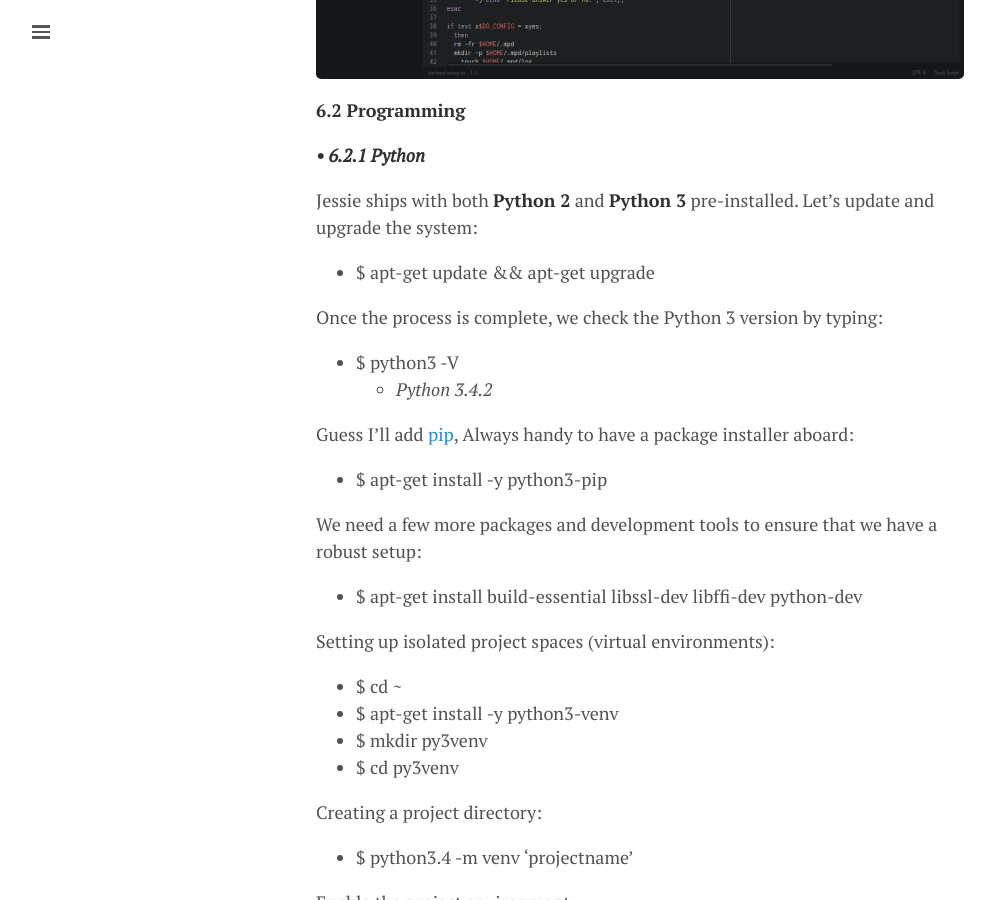
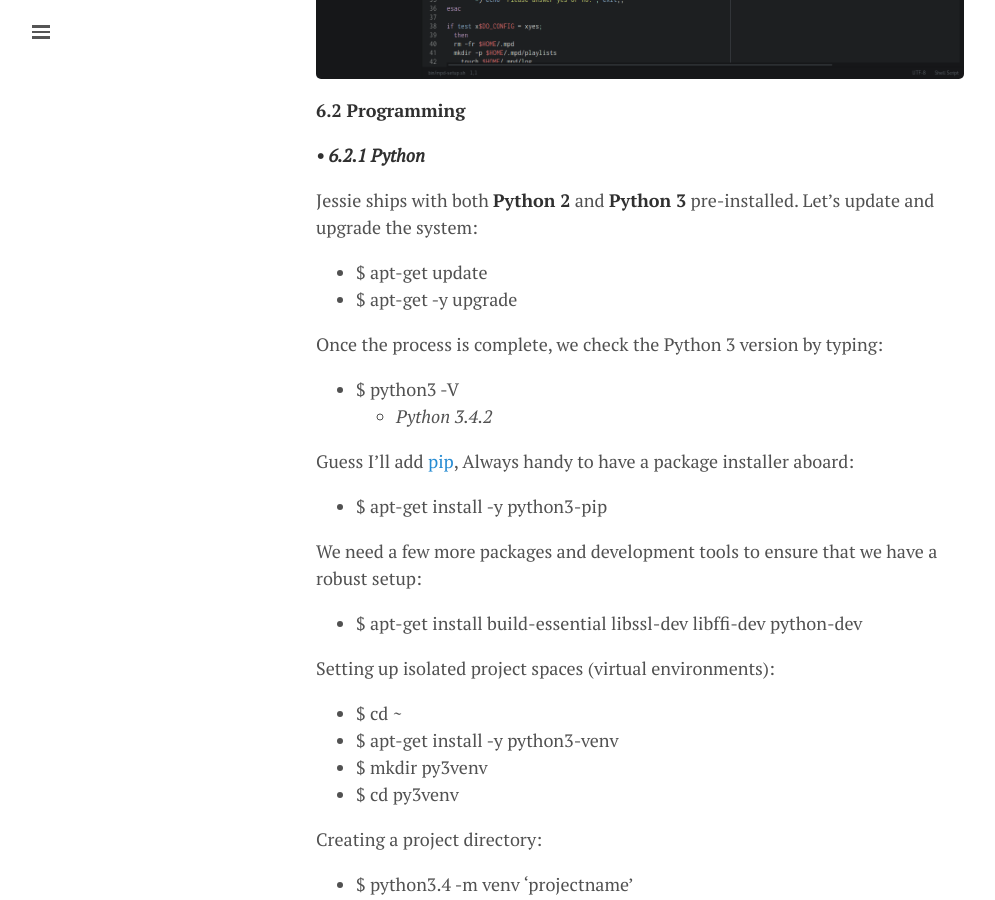
Before and after one commit to lgeurts/lgeurts.github.io, a Jekyll site: the page built from _posts/2017-07-11-bunsenlabs-linux-setup-notes-for dell-inspiron-6000.md, in a window 1280 px wide and 900 px high, scrolled down 10278 px. Shown: the whole window, without its empty margins (0-995 px from the left). Built offline with Jekyll 4.4.1, drawn with Linux system fonts in a browser that asks for light colours; nearby versions of some CDN libraries; comment, search, counter and statistics services are not loaded.

Commit message:
Update sub-section 6.2.1 #287

```diff
--- a/_posts/2017-07-11-bunsenlabs-linux-setup-notes-for dell-inspiron-6000.md
+++ b/_posts/2017-07-11-bunsenlabs-linux-setup-notes-for dell-inspiron-6000.md
@@ -283,7 +283,8 @@ Multiple Cursors | [https://github.com/terryma/vim-multiple-cursors/](https://gi
 
 Jessie ships with both **Python 2** and **Python 3** pre-installed. Let’s update and upgrade the system:
 
-- $ apt-get update && apt-get upgrade
+- $ apt-get update
+- $ apt-get -y upgrade
 
 Once the process is complete, we check the Python 3 version by typing:
 
```
